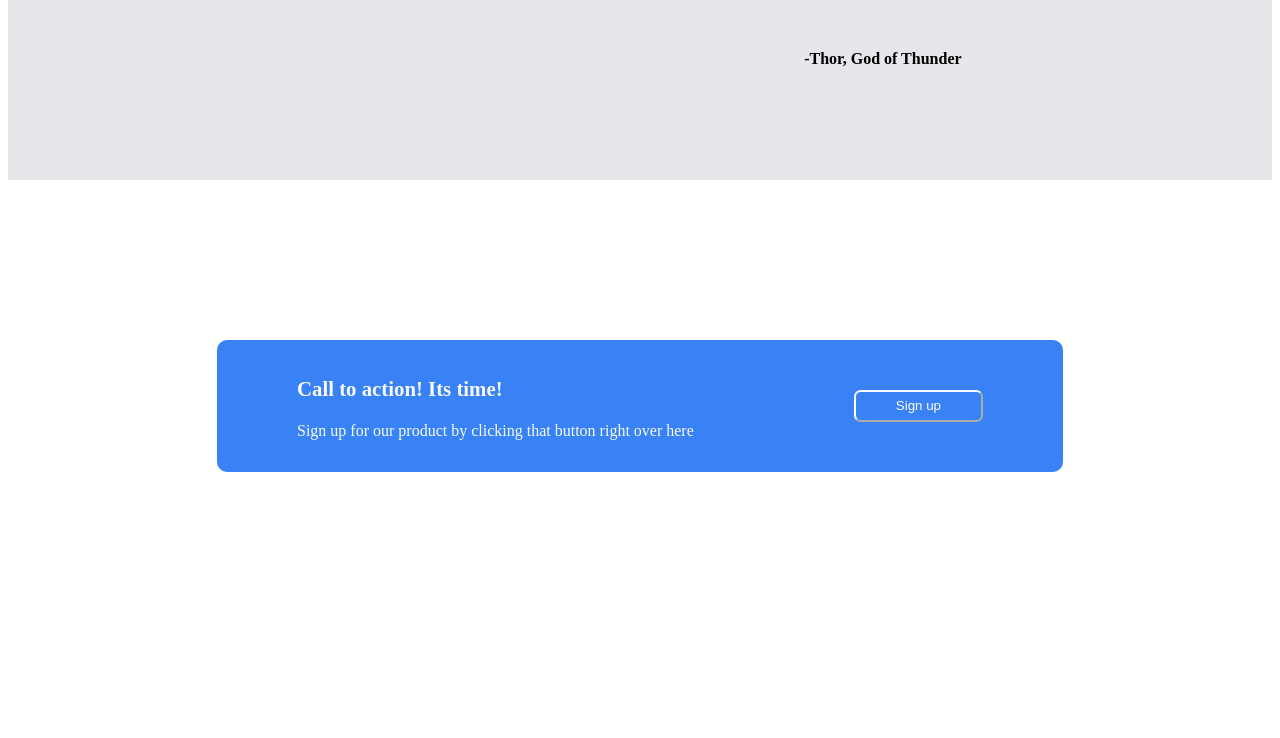
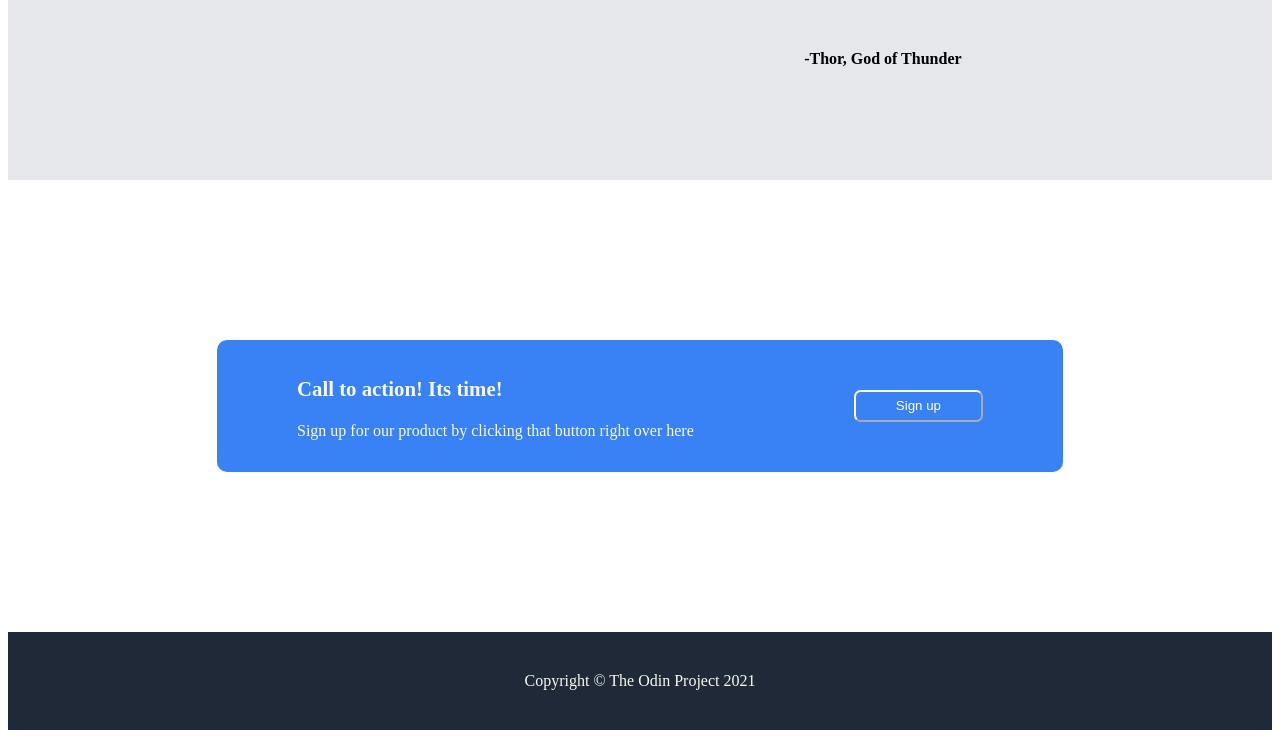
Before and after one commit to xBioTech/Landing-Page, a plain HTML site: page index.html in a window 1280 px wide. Shown: the part 1515-2253 px from the top of the page. Before the commit the page ends 2155 px from the top, so only its background shows below. Drawn offline with Linux system fonts and the light colour scheme.

Commit message:
Add Footer Section including CSS (Flexbox content alignment, padding, colors)

```diff
--- a/index.html
+++ b/index.html
@@ -80,7 +80,9 @@
 </div>
 </div>
 
-
+<div class="footer">
+    <p>Copyright &copy; The Odin Project 2021</p>
+    </div>
 
 </body>
 </html>
--- a/style.css
+++ b/style.css
@@ -149,3 +149,12 @@ color: #F9FAF8;
 .btn-ctn{
     border-color: white;
 }
+
+.footer {
+    padding: 1.5em 0;
+    display: flex;
+    justify-content: center;
+    align-items: center;
+    background-color: #1F2937;
+    color: #F9FAF8;
+}
```
